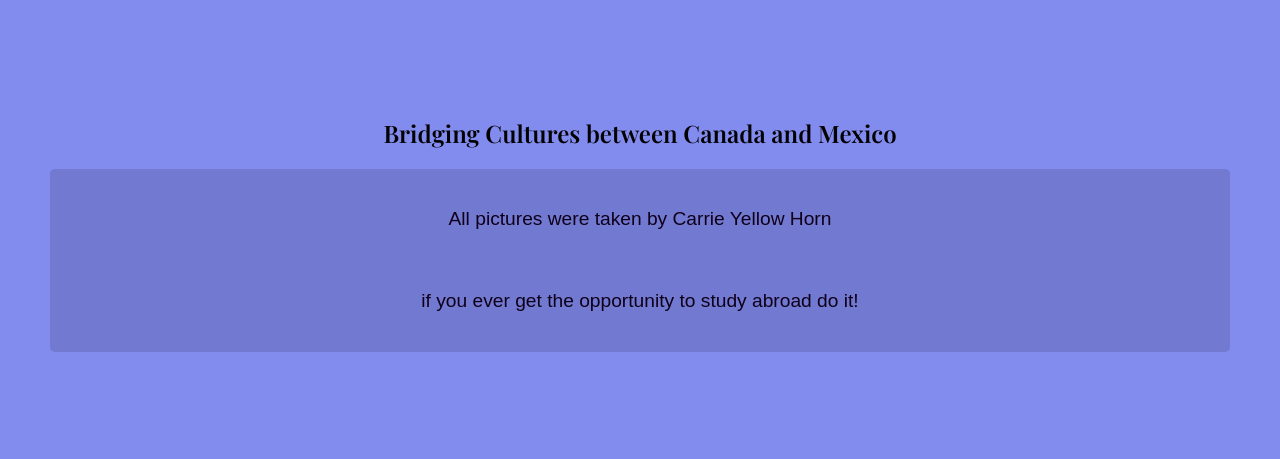
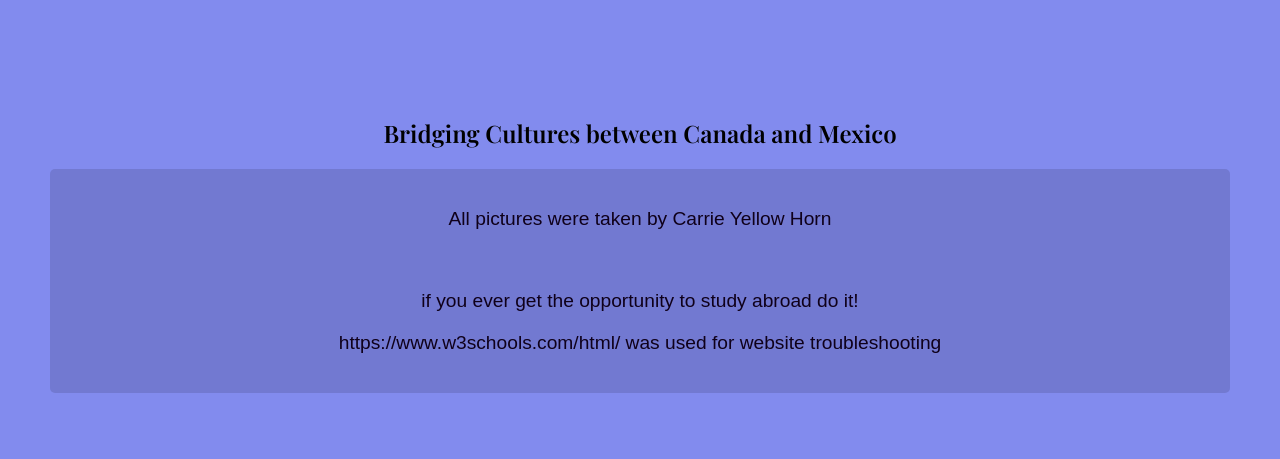
Before and after one commit to DacianaDark/Assignment-2, a plain HTML site: page credits.html in a window 1280 px wide. Shown: the part 338-797 px from the top of the page. Drawn offline with nearby package versions, Linux system fonts and the light colour scheme; some packages are replaced by stand-ins of ours; a script that the page names is missing; a web font is replaced by a local one.

Commit message:
updated credits page

```diff
--- a/credits.html
+++ b/credits.html
@@ -32,6 +32,7 @@
                     <br>
                     <p>if you ever get the opportunity to study abroad do it!</p>
                     </p>
+                    <p>https://www.w3schools.com/html/ was used for website troubleshooting</p>
                 </div>
             </center>
         </div>
```
